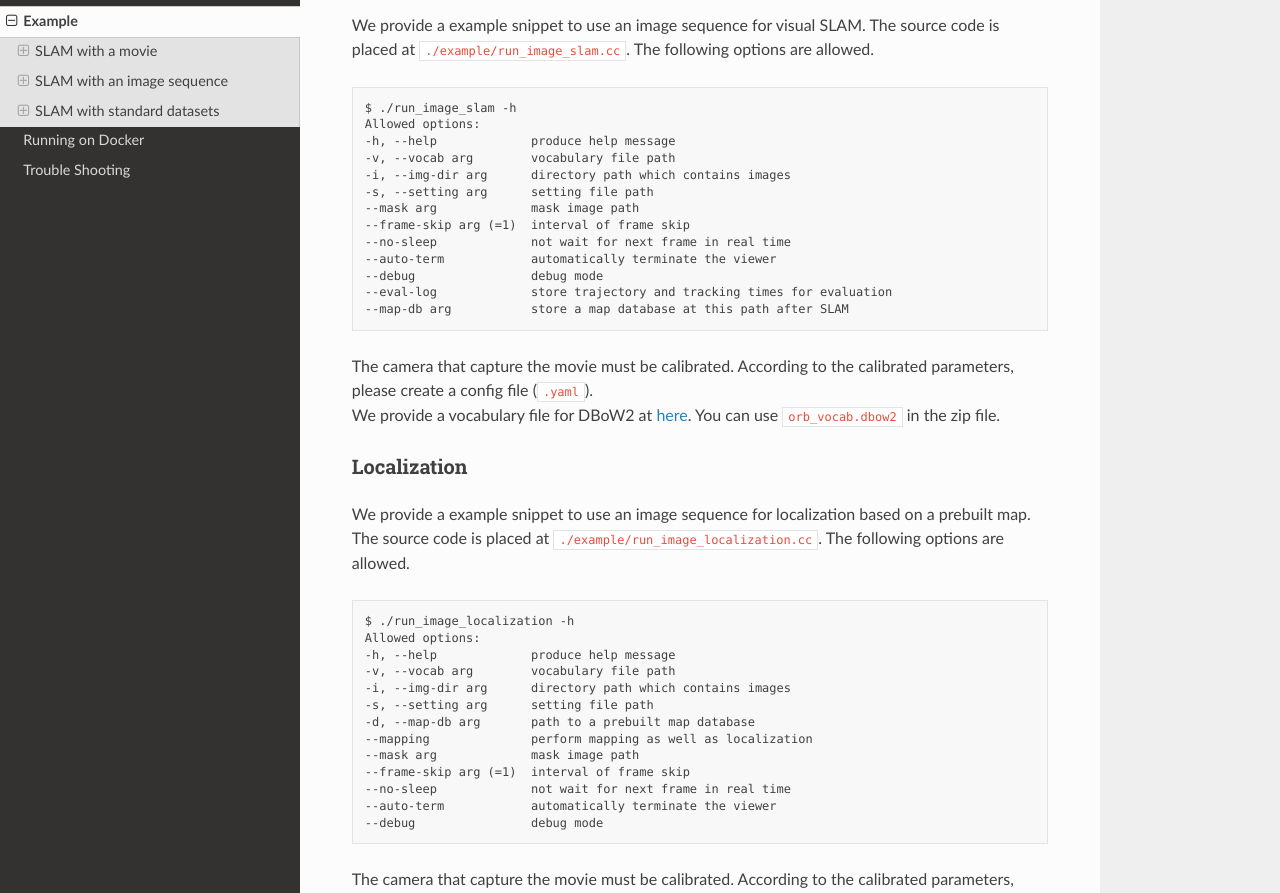
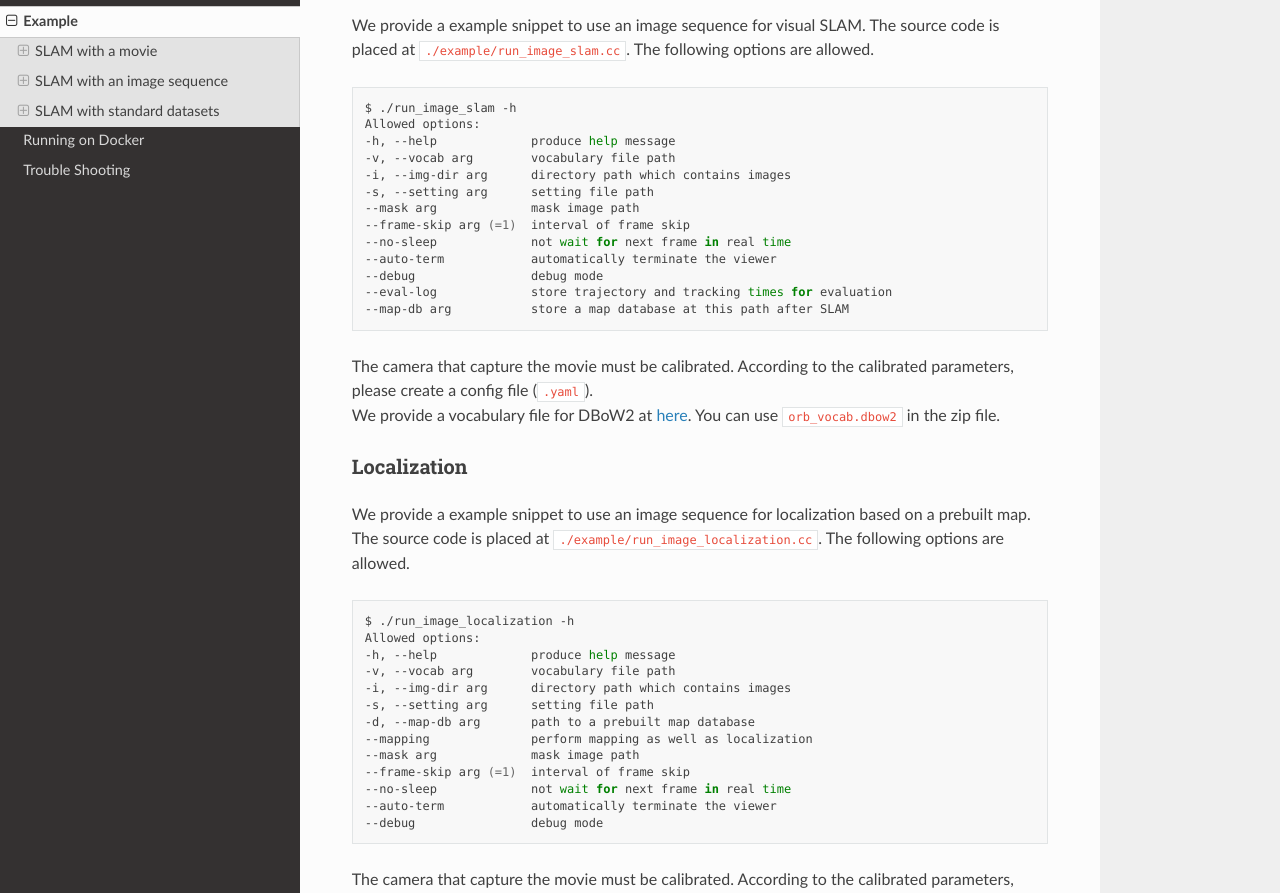
Before and after one commit to xdspacelab/openvslam, a Sphinx documentation site: the page built from docs/example.rst, in a window 1280 px wide and 1400 px high, scrolled down 1276 px. Shown: the part 159-1052 px from the top of the window. Built offline with Sphinx 7.4.7 and the Read the Docs theme 2.0.0, drawn with Linux system fonts in a browser that asks for light colours; some of the changed text lies outside the part shown.

Commit message:
Specify the styles of code blocks

```diff
--- a/docs/example.rst
+++ b/docs/example.rst
@@ -18,7 +18,7 @@ We provide a example snippet to use a movie (e.g. ``.mp4``) for visual SLAM.
 The source code is placed at ``./example/run_movie_slam.cc``.
 The following options are allowed.
 
-.. code-block::
+.. code-block:: bash
 
     $ ./run_movie_slam -h
     Allowed options:
@@ -44,7 +44,7 @@ We provide a example snippet to use a movie (e.g. ``.mp4``) for localization bas
 The source code is placed at ``./example/run_movie_localization.cc``.
 The following options are allowed.
 
-.. code-block::
+.. code-block:: bash
 
     $ ./run_movie_localization -h
     Allowed options:
@@ -77,7 +77,7 @@ We provide a example snippet to use an image sequence for visual SLAM.
 The source code is placed at ``./example/run_image_slam.cc``.
 The following options are allowed.
 
-.. code-block::
+.. code-block:: bash
 
     $ ./run_image_slam -h
     Allowed options:
@@ -103,7 +103,7 @@ We provide a example snippet to use an image sequence for localization based on
 The source code is placed at ``./example/run_image_localization.cc``.
 The following options are allowed.
 
-.. code-block::
+.. code-block:: bash
 
     $ ./run_image_localization -h
     Allowed options:
@@ -177,7 +177,7 @@ If you have built examples with Pangolin Viewer support, a map viewer and frame
 
 The following options are allowed.
 
-.. code-block::
+.. code-block:: bash
 
     $ ./run_kitti_slam -h
     Allowed options:
@@ -240,7 +240,7 @@ If you have built examples with Pangolin Viewer support, a map viewer and frame
 
 The following options are allowed.
 
-.. code-block::
+.. code-block:: bash
 
     $ ./run_euroc_slam -h
     Allowed options:
@@ -264,7 +264,7 @@ Will be written soon.
 
 The following options are allowed.
 
-.. code-block::
+.. code-block:: bash
 
     $ ./run_tum_slam -h
     Allowed options:
--- a/docs/installation.rst
+++ b/docs/installation.rst
@@ -277,7 +277,7 @@ When building with support for Pangolin Viewer.
 
 After building, check to see if it was successfully built by executing ``./build/run_kitti_slam -h``.
 
-.. code-block::
+.. code-block:: bash
 
     $ ./build/run_kitti_slam -h
     Allowed options:
```
Also changed, not shown: docs/simple_tutorial.rst (+5 -5 lines).
